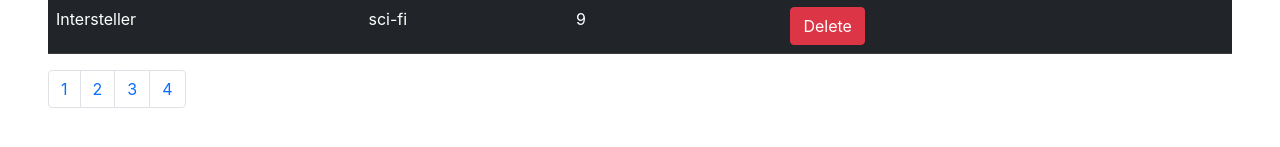
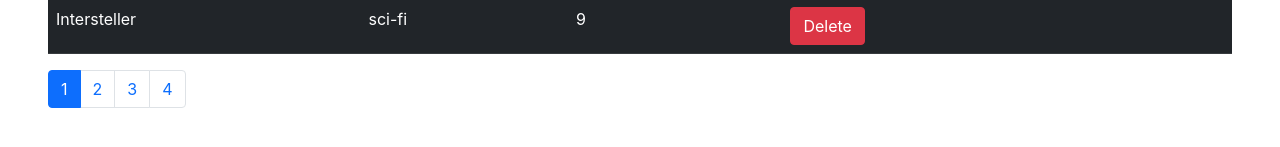
Before and after one commit to avi-cr17/react-practice1, a React (Create React App) app: page / in a window 1280 px wide. Shown: the part 329-476 px from the top of the page. Built offline with nearby package versions, Linux system fonts and the light colour scheme; the HTML template or start-up script is replaced by a standard one.

Commit message:
pagination dynamic rendering

```diff
--- a/src/components/Paginator.jsx
+++ b/src/components/Paginator.jsx
@@ -99,7 +99,7 @@
       </tbody>
       </table>
 
-      <PaginatorComponent totalItems={totalItems} pageSize={this.state.pageSize} onPageChange={this.pageHandler}/>
+      <PaginatorComponent totalItems={totalItems} pageSize={this.state.pageSize} onPageChange={this.pageHandler} currentPage={this.state.current}/>
 
         </div>
         </React.Fragment>
--- a/src/components/PaginatorComponent.jsx
+++ b/src/components/PaginatorComponent.jsx
@@ -19,8 +19,8 @@
 
   {
     range.map(val => (
-      <li className="page-item"><a className="page-link" href="#" onClick={() => this.props.onPageChange(val) }>{val}</a></li>
-    ))
+      <li className={"page-item "+ (val==this.props.currentPage ?"active":"")}><a className="page-link" href="#" onClick={() => this.props.onPageChange(val) }>{val}</a></li>
+    ),)
   }
 
 
```
